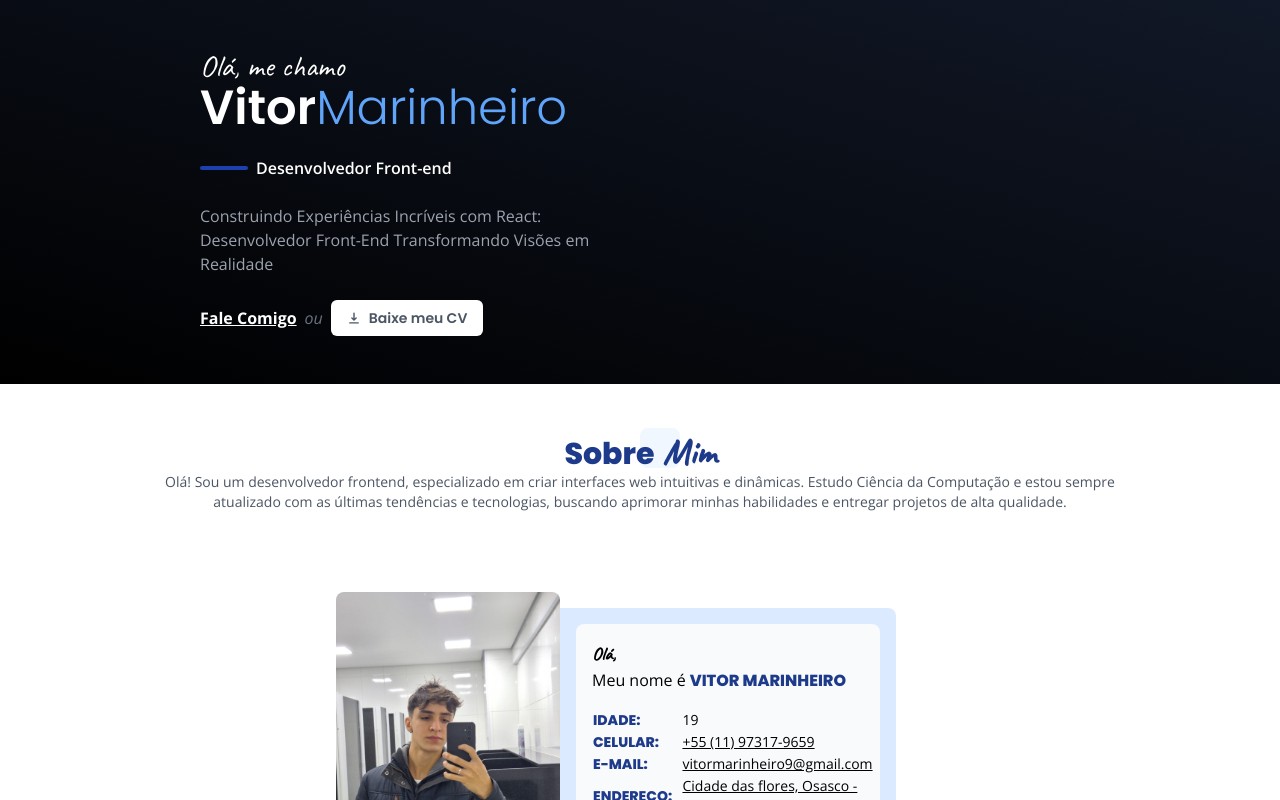
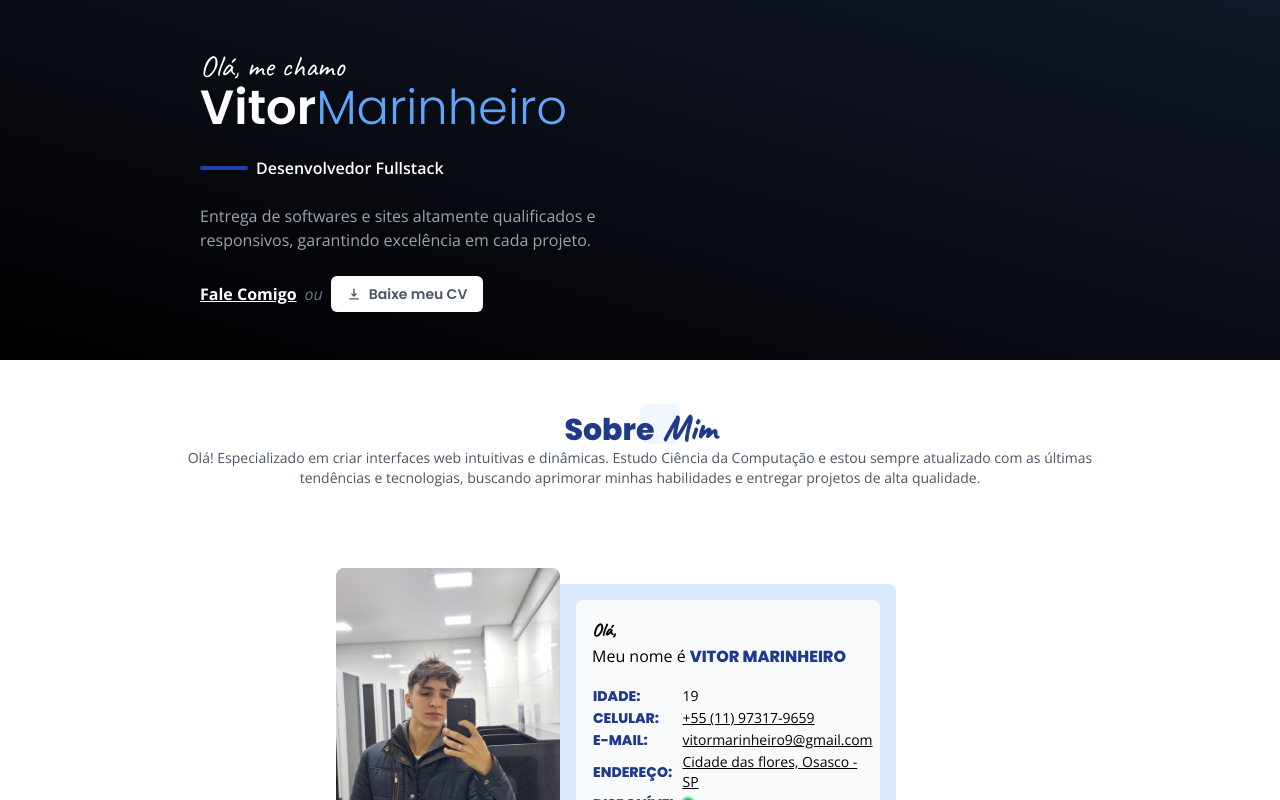
Before and after one commit to vitormarinheiro1/portfolio, a React (Vite) app: page / in a window 1280 px wide. Shown: the top 800 px of the page. Built offline with nearby package versions, Linux system fonts and the light colour scheme.

Commit message:
Alterando meus dados em hero e about

```diff
--- a/src/components/About.tsx
+++ b/src/components/About.tsx
@@ -9,7 +9,7 @@ export function About() {
                     <span className="font-handwriting text-4xl">Mim</span>
                 </h2>
                 <p className="relative text-sm text-gray-600">
-                    Olá! Sou um desenvolvedor frontend, especializado em criar interfaces web intuitivas e dinâmicas.
+                    Olá! Especializado em criar interfaces web intuitivas e dinâmicas.
                     Estudo Ciência da Computação e estou sempre atualizado com as últimas tendências e tecnologias, buscando aprimorar minhas
                     habilidades e entregar projetos de alta qualidade.
                 </p>
--- a/src/components/Hero.tsx
+++ b/src/components/Hero.tsx
@@ -13,9 +13,9 @@ export function Hero() {
                     </h1>
                     <h2 className="font-semibold flex items-center gap-2 text-center md:text-left">
                         <div className="h-1 w-12 rounded-full bg-blue-800" />
-                        Desenvolvedor Front-end
+                        Desenvolvedor Fullstack
                     </h2>
-                    <p className="text-gray-400 my-6 text-center md:text-left">Construindo Experiências Incríveis com React: Desenvolvedor Front-End Transformando Visões em Realidade</p>
+                    <p className="text-gray-400 my-6 text-center md:text-left">Entrega de softwares e sites altamente qualificados e responsivos, garantindo excelência em cada projeto.</p>
 
                     <div className="flex items-center gap-2 justify-center md:justify-start">
                         <a href="https://wa.me/5511973179659?text=Olá..." className="underline font-bold text-white">Fale Comigo</a>
```
